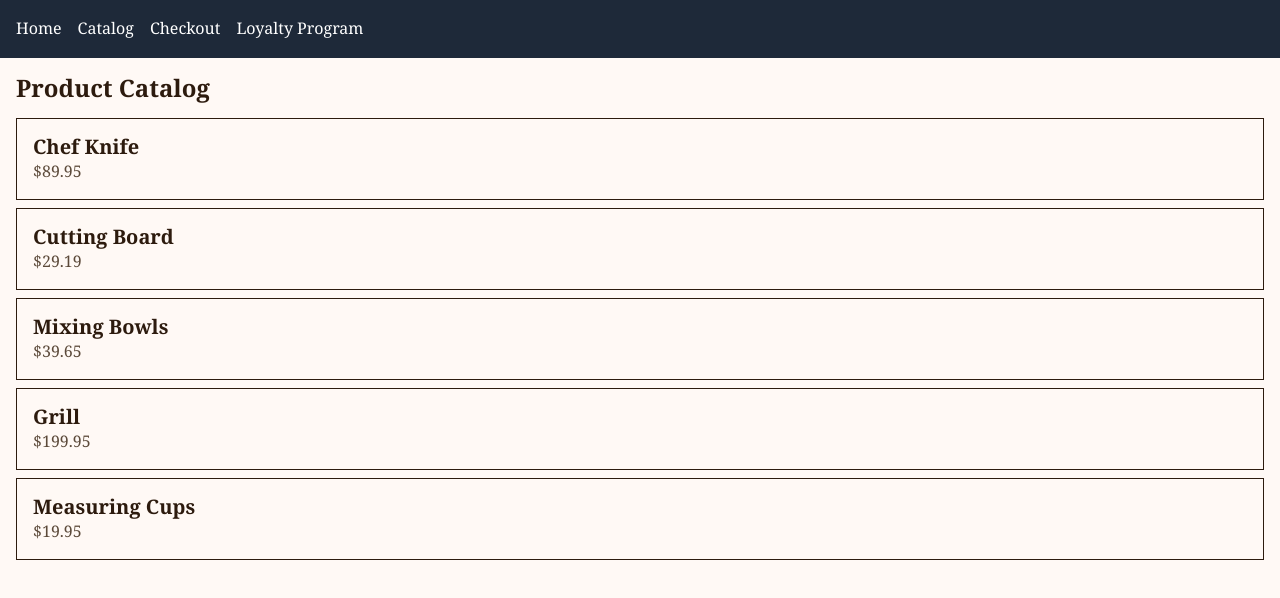
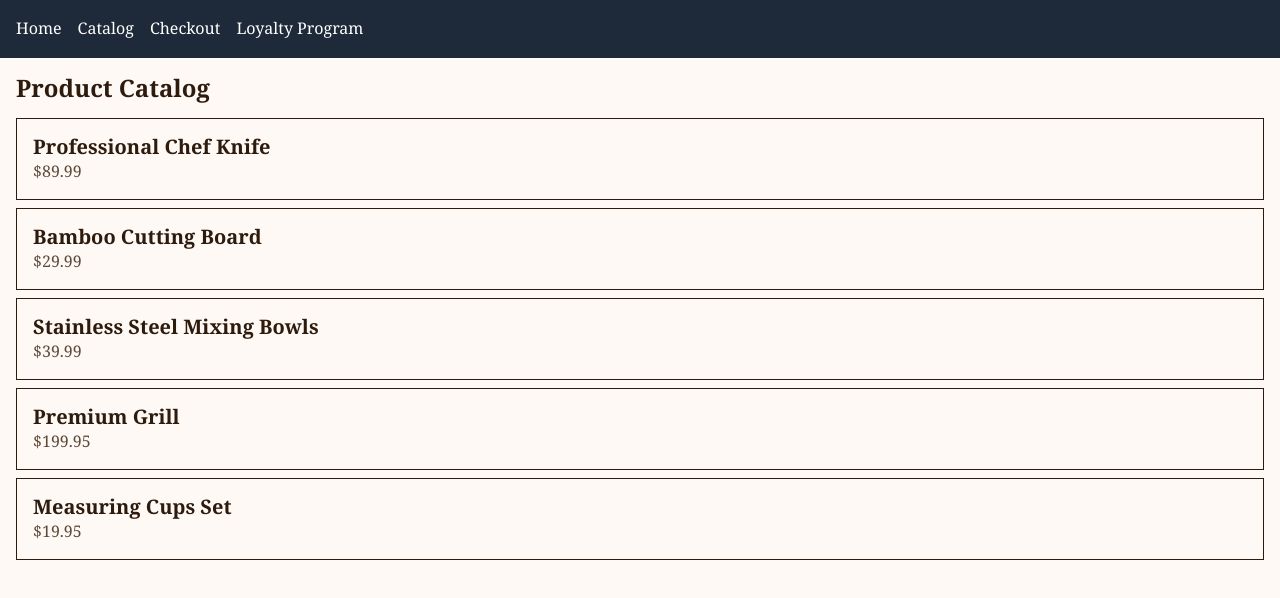
Before and after one commit to LinkedInLearning/programmingin-windsurf-and-mcp-4084173, a Next.js app: page /catalog in a window 1280 px wide. Shown: the top 598 px of the page. Built offline with nearby package versions, Linux system fonts and the light colour scheme.

Commit message:
Centralize product data
This was generated by Cascade after referencing the home page and the catalog. Your results may vary.

```diff
--- a/app/catalog/page.tsx
+++ b/app/catalog/page.tsx
@@ -1,13 +1,8 @@
 import ProductCard from '@/components/ProductCard';
 
+import { products } from '../data/products';
+
 export default function CatalogPage() {
-  const products = [
-    { id: 1, name: 'Chef Knife', price: 89.95 },
-    { id: 2, name: 'Cutting Board', price: 29.19 },
-    { id: 3, name: 'Mixing Bowls', price: 39.65 },
-    { id: 4, name: 'Grill', price: 199.95 },
-    { id: 5, name: 'Measuring Cups', price: 19.95 },
-  ];
 
   return (
     <div className="container mx-auto p-4">
--- /dev/null
+++ b/app/data/products.ts
@@ -0,0 +1,39 @@
+export interface Product {
+  id: number;
+  name: string;
+  price: number;
+  description?: string;
+}
+
+export const products: Product[] = [
+  {
+    id: 1,
+    name: 'Professional Chef Knife',
+    price: 89.99,
+    description: 'Precision-crafted for professional chefs'
+  },
+  {
+    id: 2,
+    name: 'Bamboo Cutting Board',
+    price: 29.99,
+    description: 'Eco-friendly and durable'
+  },
+  {
+    id: 3,
+    name: 'Stainless Steel Mixing Bowls',
+    price: 39.99,
+    description: 'Set of 3 non-slip bowls'
+  },
+  {
+    id: 4,
+    name: 'Premium Grill',
+    price: 199.95,
+    description: 'Professional-grade outdoor grill'
+  },
+  {
+    id: 5,
+    name: 'Measuring Cups Set',
+    price: 19.95,
+    description: 'Precise measurements for perfect recipes'
+  }
+];
--- a/app/page.tsx
+++ b/app/page.tsx
@@ -1,6 +1,11 @@
 import Link from 'next/link';
 
+import { products } from './data/products';
+
 export default function Home() {
+  // Get first 3 products as featured
+  const featuredProducts = products.slice(0, 3);
+
   return (
     <div className="container mx-auto p-6 max-w-6xl">
       <header className="mb-12 text-center">
@@ -11,21 +16,13 @@ export default function Home() {
       <div className="mt-12">
         <h2 className="text-4xl font-semibold mb-8 text-center border-b-2 border-accent pb-2 inline-block mx-auto">Featured Products</h2>
         <div className="grid grid-cols-1 md:grid-cols-3 gap-8 mt-12">
-          <div className="bg-white/50 backdrop-blur-sm p-6 rounded-lg shadow-lg hover:shadow-xl transition-shadow duration-300 border border-secondary/20">
-            <h3 className="text-2xl font-medium text-primary mb-2">Professional Chef Knife</h3>
-            <p className="text-text-light mb-4">Precision-crafted for professional chefs</p>
-            <p className="text-2xl font-bold text-primary">$89.99</p>
-          </div>
-          <div className="bg-white/50 backdrop-blur-sm p-6 rounded-lg shadow-lg hover:shadow-xl transition-shadow duration-300 border border-secondary/20">
-            <h3 className="text-2xl font-medium text-primary mb-2">Bamboo Cutting Board</h3>
-            <p className="text-text-light mb-4">Eco-friendly and durable</p>
-            <p className="text-2xl font-bold text-primary">$29.99</p>
-          </div>
-          <div className="bg-white/50 backdrop-blur-sm p-6 rounded-lg shadow-lg hover:shadow-xl transition-shadow duration-300 border border-secondary/20">
-            <h3 className="text-2xl font-medium text-primary mb-2">Stainless Steel Mixing Bowls</h3>
-            <p className="text-text-light mb-4">Set of 3 non-slip bowls</p>
-            <p className="text-2xl font-bold text-primary">$39.99</p>
-          </div>
+          {featuredProducts.map((product) => (
+            <div key={product.id} className="bg-white/50 backdrop-blur-sm p-6 rounded-lg shadow-lg hover:shadow-xl transition-shadow duration-300 border border-secondary/20">
+              <h3 className="text-2xl font-medium text-primary mb-2">{product.name}</h3>
+              <p className="text-text-light mb-4">{product.description}</p>
+              <p className="text-2xl font-bold text-primary">${product.price.toFixed(2)}</p>
+            </div>
+          ))}
         </div>
       </div>
 
```
